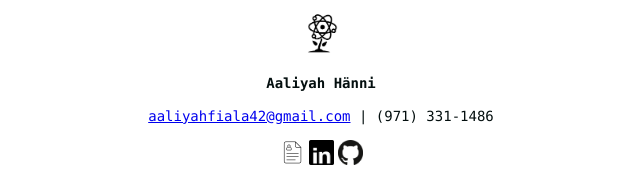
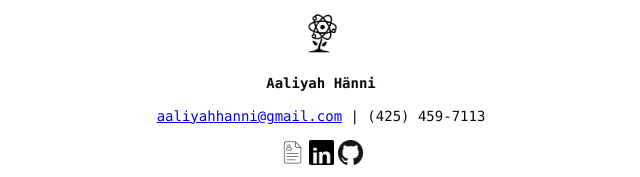
Before and after one commit to aaliyahfiala42/MyWebsite, a Flask app: page / in a window 1280 px wide. Shown: the part 3891-4068 px from the top of the page, without its empty margins (319-959 px from the left). Run offline with Flask 2, Linux system fonts and the light colour scheme.

Commit message:
Current Website Version

```diff
--- a/templates/home.html
+++ b/templates/home.html
@@ -202,7 +202,7 @@
 <div class="footer">
     <img src = "../static/img/Logo.PNG" style="width: 50px">
     <h3 style="font-weight: bold">Aaliyah Hänni</h3>
-    <p> <a href="mailto:aaliyahfiala42@gmail.com">aaliyahfiala42@gmail.com</a> | (971) 331-1486</p>
+    <p> <a href="mailto:aaliyahhanni@gmail.com">aaliyahhanni@gmail.com</a> | (425) 459-7113</p>
     <a href="../static/docs/Aaliyah_Hänni_Resume.pdf"><img src = "../static/img/resume.png" style="width: 25px"></a>
     <a href="https://www.linkedin.com/in/aaliyah-h%C3%A4nni"><img src = "../static/img/linkedin.png" style="width: 25px"></a>
     <a href="https://github.com/aaliyahfiala42"><img src = "../static/img/github.png" style="width: 25px"></a>
--- a/templates/portfolio.html
+++ b/templates/portfolio.html
@@ -210,7 +210,7 @@
 <div class="footer">
     <img src = "../static/img/Logo.PNG" style="width: 50px">
     <h3 style="font-weight: bold">Aaliyah Hänni</h3>
-    <p> <a href="mailto:aaliyahfiala42@gmail.com">aaliyahfiala42@gmail.com</a> | (971) 331-1486</p>
+    <p> <a href="mailto:aaliyahhanni@gmail.com">aaliyahhanni@gmail.com</a> | (425) 459-7113</p>
     <a href="../static/docs/Aaliyah_Hänni_Resume.pdf"><img src = "../static/img/resume.png" style="width: 25px"></a>
     <a href="https://www.linkedin.com/in/aaliyah-h%C3%A4nni"><img src = "../static/img/linkedin.png" style="width: 25px"></a>
     <a href="https://github.com/aaliyahfiala42"><img src = "../static/img/github.png" style="width: 25px"></a>
--- a/templates/resume.html
+++ b/templates/resume.html
@@ -241,7 +241,7 @@
 <div class="footer">
     <img src = "../static/img/Logo.PNG" style="width: 50px">
     <h3 style="font-weight: bold">Aaliyah Hänni</h3>
-    <p> <a href="mailto:aaliyahfiala42@gmail.com">aaliyahfiala42@gmail.com</a> | (971) 331-1486</p>
+    <p> <a href="mailto:aaliyahhanni@gmail.com">aaliyahhanni@gmail.com</a> | (425) 459-7113</p>
     <a href="../static/docs/Aaliyah_Hänni_Resume.pdf"><img src = "../static/img/resume.png" style="width: 25px"></a>
     <a href="https://www.linkedin.com/in/aaliyah-h%C3%A4nni"><img src = "../static/img/linkedin.png" style="width: 25px"></a>
     <a href="https://github.com/aaliyahfiala42"><img src = "../static/img/github.png" style="width: 25px"></a>
```
